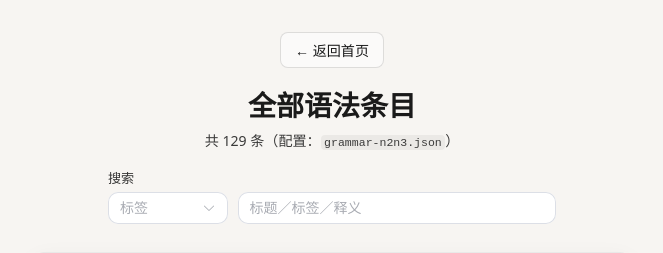
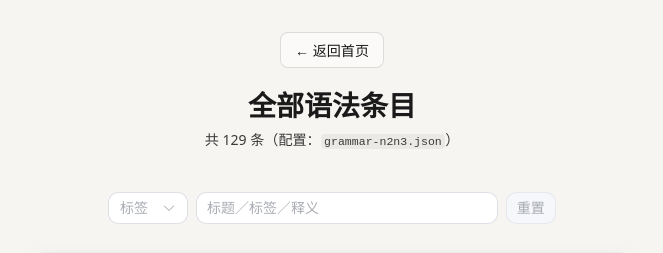
Before and after one commit to blinknild/learning, a Vue app: page /grammar in a window 1280 px wide. Shown: the top 253 px of the page, without its empty margins (308-971 px from the left). Built offline with nearby package versions, Linux system fonts and the light colour scheme.

Commit message:
fix:搜索区域体验优化

```diff
--- a/src/views/GrammarListView.vue
+++ b/src/views/GrammarListView.vue
@@ -17,17 +17,34 @@ const tagOptions = computed(() => {
   return [...set].sort((a, b) => a.localeCompare(b, 'zh-CN'))
 })
 
+/** 失焦当前控件，收起移动端因可筛选下拉而弹起的键盘 */
+function blurActiveToDismissMobileKeyboard() {
+  const el = document.activeElement
+  if (el instanceof HTMLElement) el.blur()
+}
+
 function onTagChange(val: string | undefined) {
   if (val) {
     query.value = val
     void nextTick(() => {
       tagPicker.value = undefined
+      // 再等一帧：等下拉关闭、内部 input 状态落稳后再 blur，避免键盘残留
+      void nextTick(() => {
+        blurActiveToDismissMobileKeyboard()
+      })
     })
   }
 }
 
 function onTagClear() {
   query.value = ''
+}
+
+/** 清空搜索框与标签选择，并收起键盘 */
+function onSearchReset() {
+  query.value = ''
+  tagPicker.value = undefined
+  blurActiveToDismissMobileKeyboard()
 }
 
 /** 标签下拉展开时禁止背后页面滚动（移动端尤其明显） */
@@ -88,12 +105,18 @@ const hasActiveFilter = computed(() => query.value.trim().length > 0)
     <header class="toolbar">
       <RouterLink class="btn-back" :to="{ name: 'home' }">← 返回首页</RouterLink>
       <h1 class="title">全部语法条目</h1>
-      <p class="sub">
-        共 {{ sortedItems.length }} 条（配置：<code>grammar-n2n3.json</code>）
-        <template v-if="hasActiveFilter"> · 当前显示 {{ filteredItems.length }} 条</template>
-      </p>
+      <div class="sub">
+        <p class="sub-line">
+          共 {{ sortedItems.length }} 条（配置：<code>grammar-n2n3.json</code>）
+        </p>
+        <p
+          class="sub-line sub-line-filter"
+          :aria-hidden="!hasActiveFilter"
+        >
+          <template v-if="hasActiveFilter">当前显示 {{ filteredItems.length }}/{{ sortedItems.length }} 条</template>
+        </p>
+      </div>
       <div class="search-row">
-        <label class="search-label" for="grammar-search-input">搜索</label>
         <div class="search-ep" role="search">
           <el-select
             id="grammar-tag-inline"
@@ -122,6 +145,14 @@ const hasActiveFilter = computed(() => query.value.trim().length > 0)
             placeholder="标题／标签／释义"
             @clear="onTagClear"
           />
+          <button
+            type="button"
+            class="search-ep__reset"
+            :disabled="!hasActiveFilter"
+            @click="onSearchReset"
+          >
+            重置
+          </button>
         </div>
       </div>
     </header>
@@ -208,8 +239,22 @@ const hasActiveFilter = computed(() => query.value.trim().length > 0)
 
 .sub {
   margin: 0;
+}
+
+.sub-line {
+  margin: 0;
   font-size: 0.88rem;
   opacity: 0.85;
+  line-height: 1.45;
+}
+
+.sub-line + .sub-line {
+  margin-top: 0.2rem;
+}
+
+/** 筛选统计行：无筛选时也占位一行，避免下方搜索区随 v-if 跳动 */
+.sub-line-filter {
+  min-height: 1.45em;
 }
 
 .sub code {
@@ -237,19 +282,61 @@ const hasActiveFilter = computed(() => query.value.trim().length > 0)
 
 .search-ep {
   display: flex;
-  gap: 0.65rem;
-  align-items: flex-start;
+  gap: 0.5rem;
+  align-items: center;
   width: 100%;
 }
 
 .search-ep__tag {
-  width: 7.5rem;
+  width: 5rem;
   flex-shrink: 0;
 }
 
 .search-ep__input {
   flex: 1;
   min-width: 0;
+}
+
+.search-ep__reset {
+  flex-shrink: 0;
+  box-sizing: border-box;
+  height: var(--el-component-size, 32px);
+  margin: 0;
+  padding: 0 0.7rem;
+  font: inherit;
+  font-size: var(--el-font-size-base, 14px);
+  font-weight: 400;
+  line-height: 1;
+  color: var(--el-text-color-regular, #606266);
+  border: none;
+  border-radius: 10px;
+  background-color: var(--el-fill-color-blank, #fff);
+  box-shadow: 0 0 0 1px var(--el-border-color, #dcdfe6) inset;
+  cursor: pointer;
+  -webkit-tap-highlight-color: transparent;
+  transition:
+    box-shadow 0.15s ease,
+    background-color 0.15s ease,
+    color 0.15s ease;
+}
+
+.search-ep__reset:hover:not(:disabled) {
+  color: var(--el-text-color-primary, #303133);
+  box-shadow: 0 0 0 1px var(--el-border-color-hover, #c0c4cc) inset;
+}
+
+.search-ep__reset:focus,
+.search-ep__reset:focus-visible,
+.search-ep__reset:active:not(:disabled) {
+  outline: none;
+  box-shadow: 0 0 0 1px var(--el-border-color, #dcdfe6) inset;
+}
+
+.search-ep__reset:disabled {
+  cursor: not-allowed;
+  color: var(--el-text-color-placeholder, #a8abb2);
+  background-color: var(--el-fill-color-light, #f5f7fa);
+  box-shadow: 0 0 0 1px var(--el-border-color-light, #e4e7ed) inset;
 }
 
 .search-ep :deep(.el-select__wrapper),
@@ -402,6 +489,29 @@ const hasActiveFilter = computed(() => query.value.trim().length > 0)
     border-color: rgba(255, 255, 255, 0.2);
   }
 
+  .search-ep__reset:not(:disabled) {
+    color: rgba(255, 255, 255, 0.88);
+    background-color: rgba(40, 42, 48, 0.75);
+    box-shadow: 0 0 0 1px rgba(255, 255, 255, 0.12) inset;
+  }
+
+  .search-ep__reset:hover:not(:disabled) {
+    color: rgba(255, 255, 255, 0.95);
+    box-shadow: 0 0 0 1px rgba(255, 255, 255, 0.22) inset;
+  }
+
+  .search-ep__reset:focus,
+  .search-ep__reset:focus-visible,
+  .search-ep__reset:active:not(:disabled) {
+    box-shadow: 0 0 0 1px rgba(255, 255, 255, 0.12) inset;
+  }
+
+  .search-ep__reset:disabled {
+    color: rgba(255, 255, 255, 0.35);
+    background-color: rgba(32, 34, 38, 0.65);
+    box-shadow: 0 0 0 1px rgba(255, 255, 255, 0.08) inset;
+  }
+
   .card {
     background: rgba(28, 30, 34, 0.85);
     border-color: rgba(255, 255, 255, 0.1);
```
